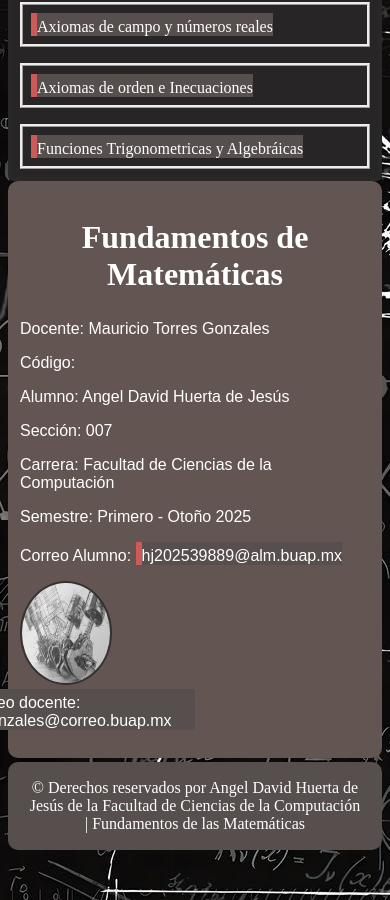
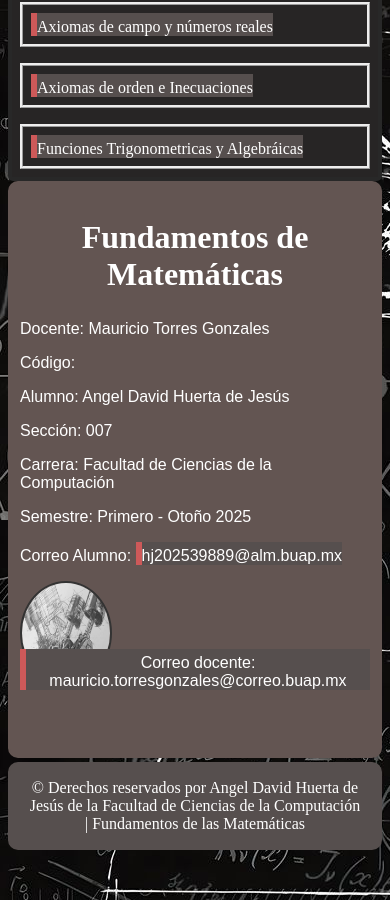
Before and after one commit to edRan21/Proyecto-Fundamentos-Matematicas, a plain HTML site: page index.html in a window 390 px wide. Shown: the part 788-1688 px from the top of the page. Drawn offline with Linux system fonts and the light colour scheme.

```diff
--- a/styles.css
+++ b/styles.css
@@ -132,9 +132,7 @@
         max-height: 25%;
     }
     .mate {
-        top: -100%;
-        right: 50%;
-        font-size: 100%;
+        font-size: 1rem;
     }
     footer {
         padding-left: 5%;
```
